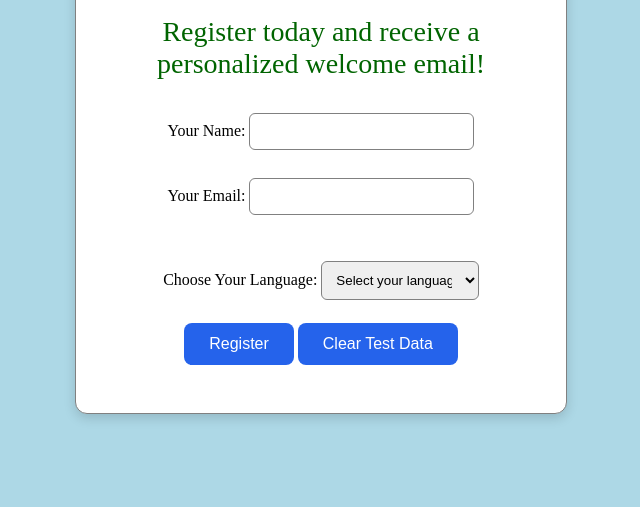
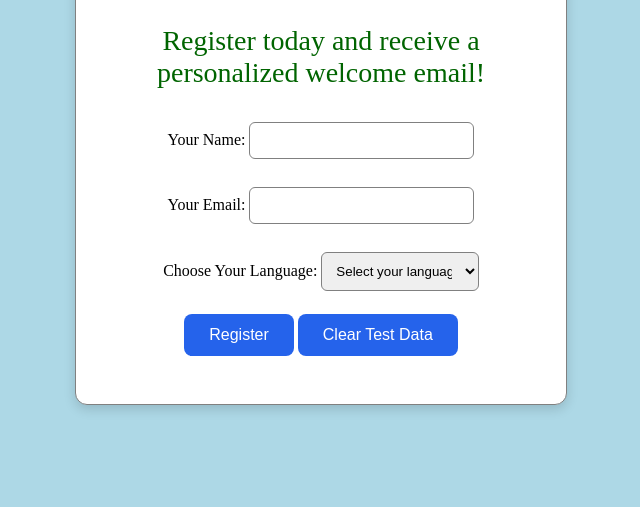
Before and after one commit to praneshkumar53205/ShopEase, a plain HTML site: page index.html in a window 1280 px wide. Shown: the part 293-800 px from the top of the page, without its empty margins (319-959 px from the left). Drawn offline with Linux system fonts and the light colour scheme.

Commit message:
Update index.html

```diff
--- a/index.html
+++ b/index.html
@@ -18,8 +18,8 @@
     <br><br>
     <label for="email">Your Email:</label>
     <input type="text" id="email" required>
-    <p id="emailError"></p>
-    <br><br>
+    <p id="emailError"></p><br>
+
     <label for="language">Choose Your Language:</label>
     <select id="language" required>
     <option value="" disabled selected>Select your language</option>
```
